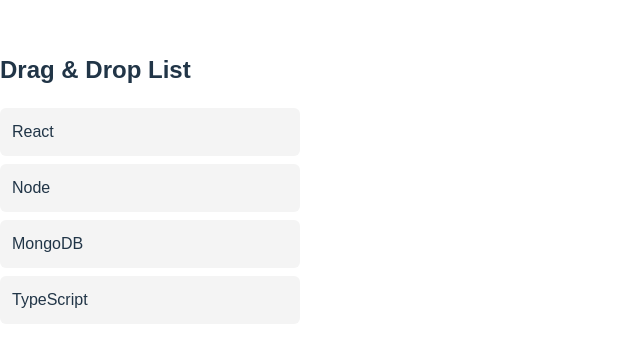
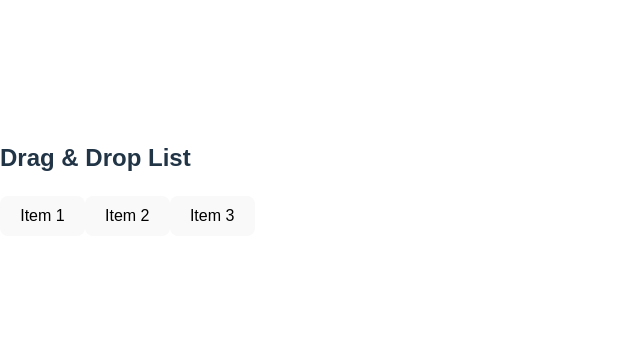
Before and after one commit to sd8917/Frontend-interview, a React (Vite) app: page / in a window 1280 px wide. Shown: the part 212-558 px from the top of the page, without its empty margins (0-640 px from the left). Built offline with nearby package versions, Linux system fonts and the light colour scheme.

Commit message:
add quetion asked

```diff
--- a/src/App.tsx
+++ b/src/App.tsx
@@ -1,5 +1,6 @@
 import  { useState } from "react";
 import "./styles.css";
+import DelegationExample from "./DelegationExample";
 
 const initialItems = [
   { id: 1, text: "React" },
@@ -46,7 +47,7 @@
     <div className="container">
       <h2>Drag & Drop List</h2>
 
-      {items.map((item) => (
+      {/* {items.map((item) => (
         <div
           key={item.id}                 // ✅ STABLE KEY
           draggable
@@ -57,7 +58,9 @@
         >
           {item.text}
         </div>
-      ))}
+      ))} */}
+
+      <DelegationExample />
     </div>
   );
 }
--- /dev/null
+++ b/src/DelegationExample.tsx
@@ -0,0 +1,18 @@
+
+const DelegationExample = () => {
+
+const handleClick = (e: any) =>{
+     if (e.target.tagName === "BUTTON") {
+      console.log(e.target.dataset.id);
+    }
+}
+  return (
+    <div onClick={handleClick}>
+      <button data-id="1">Item 1</button>
+      <button data-id="2">Item 2</button>
+      <button data-id="3">Item 3</button>
+    </div>
+  )
+}
+
+export default DelegationExample
```
Also changed, not shown: code.js (added, +86 -0 lines), src/EventComp.tsx (added, +47 -0 lines), 1 other file (tests, documents, lock files or other folders).
